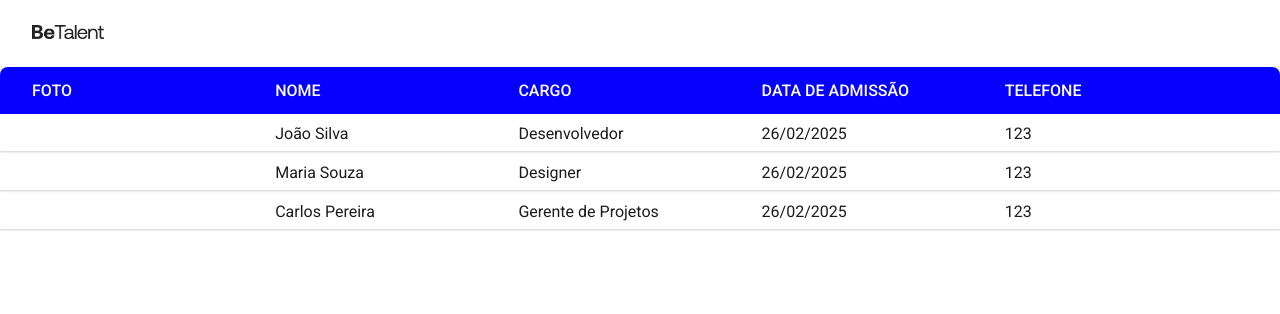
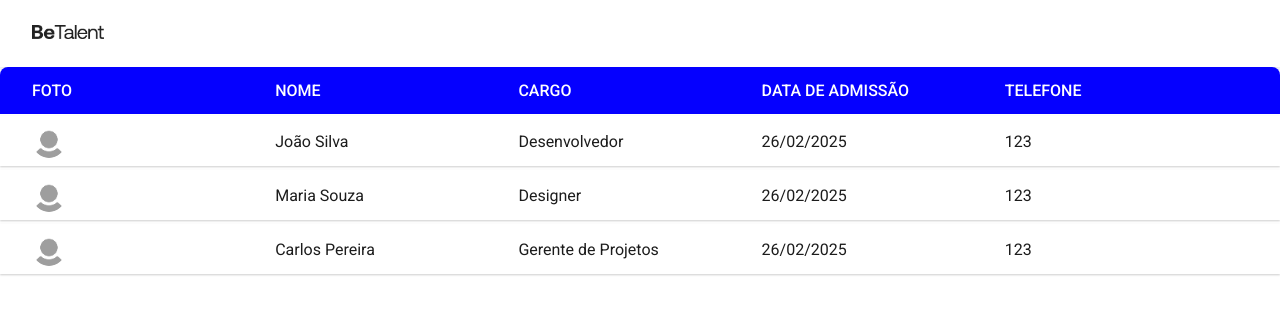
Before and after one commit to RodrigoDGoulart/react-lista-funcionarios, a React (Vite) app: page / in a window 1280 px wide. Shown: the top 314 px of the page. Built offline with nearby package versions, Linux system fonts and the light colour scheme.

Commit message:
feat: add avatar to desktop table

```diff
--- a/src/components/Table/Row/index.tsx
+++ b/src/components/Table/Row/index.tsx
@@ -1,4 +1,5 @@
 import { Funcionario } from "../../../@types";
+import Avatar from "../../Avatar";
 import styles from "./style.module.scss";
 
 interface Props {
@@ -8,7 +9,7 @@ interface Props {
 export default function Row({ data }: Props) {
   return (
     <div className={styles.row}>
-      <span>{data.foto}</span>
+      <span><Avatar src={data.foto} /></span>
       <span>{data.nome}</span>
       <span>{data.cargo}</span>
       <span>{data.dataAdmissao.toLocaleDateString('pt-BR')}</span>
--- a/src/components/Table/Row/style.module.scss
+++ b/src/components/Table/Row/style.module.scss
@@ -8,6 +8,11 @@
   padding: 8px 32px;
 }
 
+.row span {
+  display: flex;
+  align-items: center;
+}
+
 @media (max-width: $mobile-breakpoint) {
   .row {
     display: none;
```
